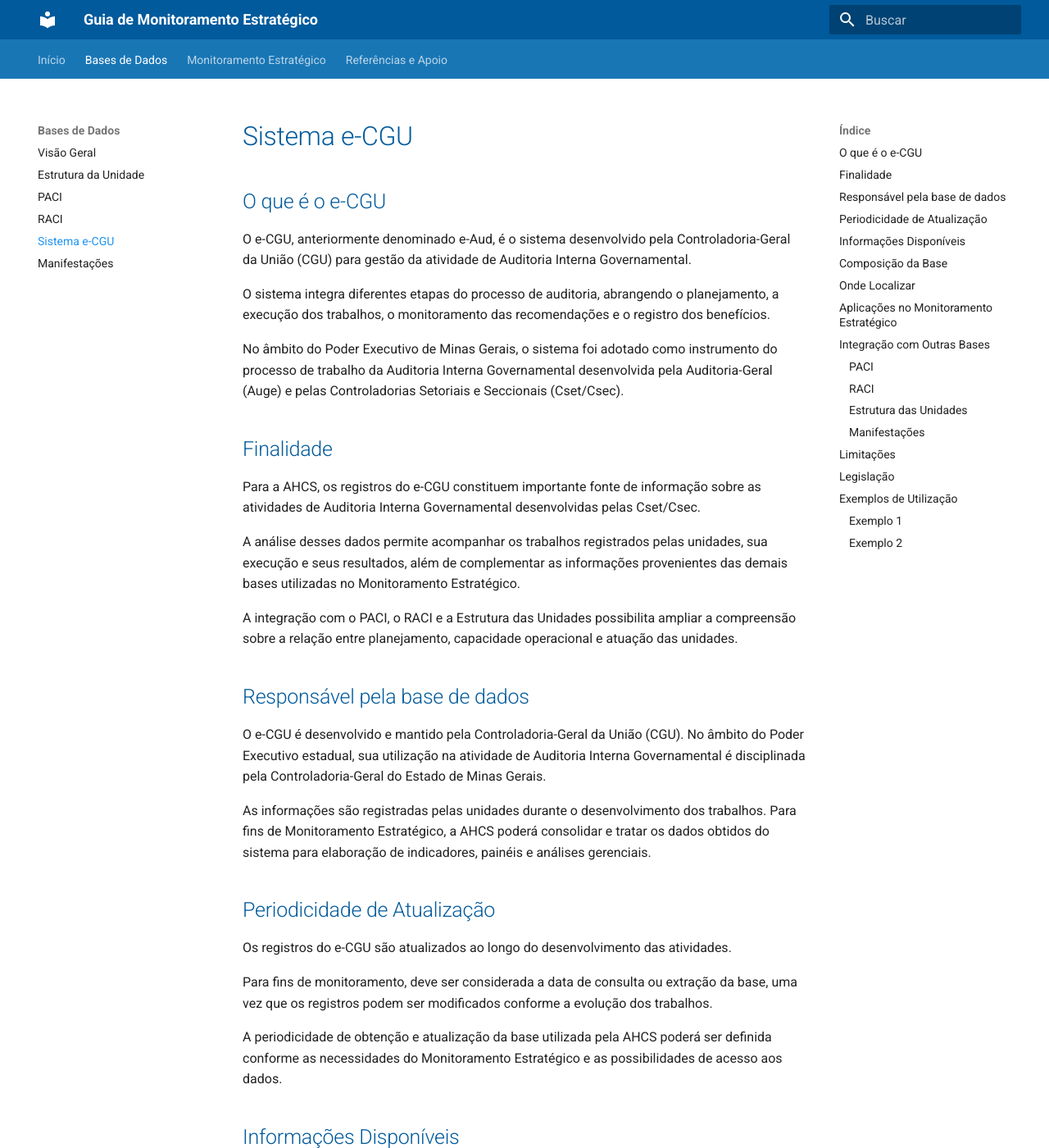
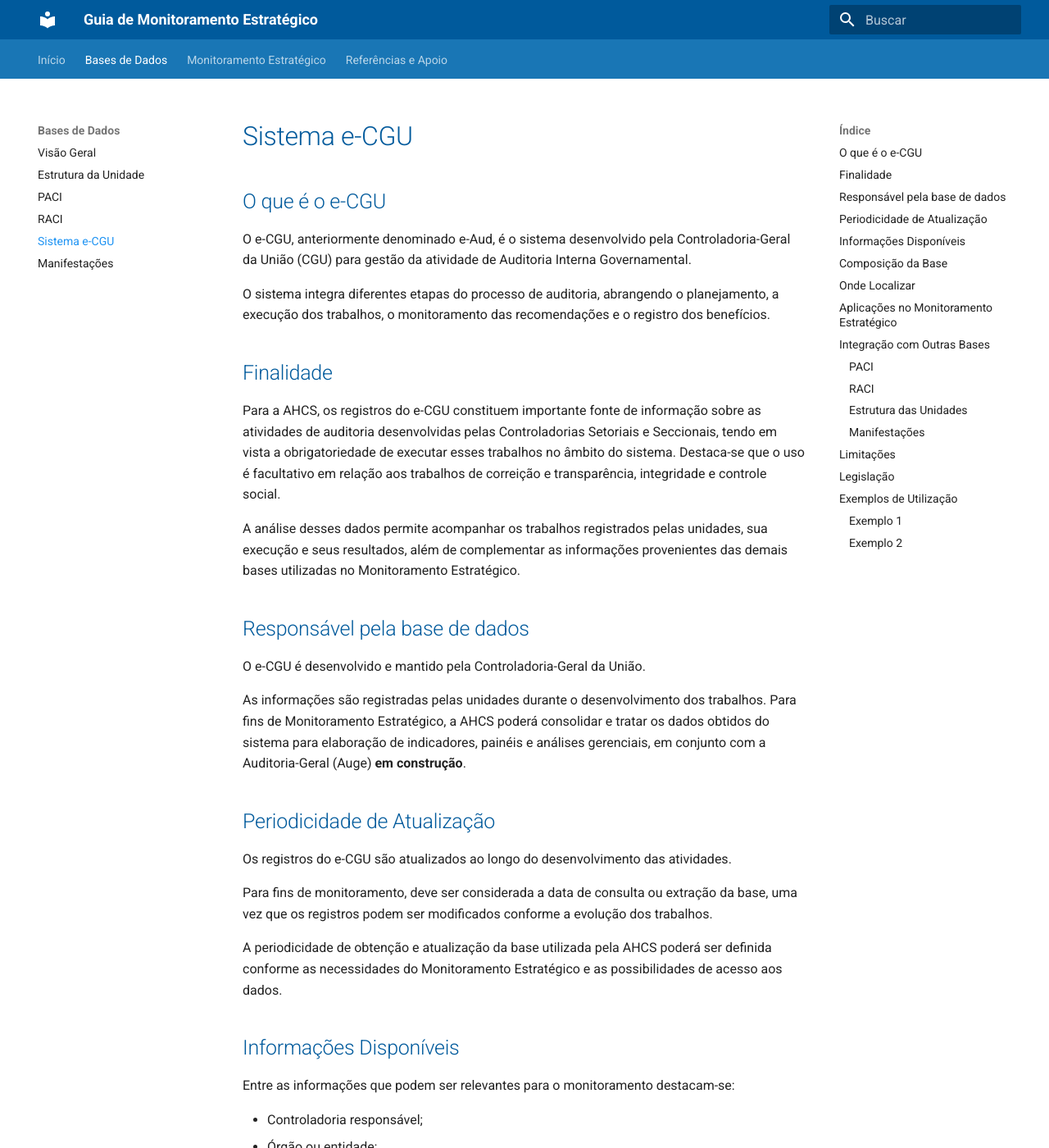
Before and after one commit to CGEMG-AHCS/guia-monitoramento-estrategico, an MkDocs documentation site: the page built from docs/bases-dados/e-cgu.md, in a window 1280 px wide and 1400 px high. Shown: the whole window at 82% size. Built offline with MkDocs 1.6.1 and Material for MkDocs 9.7.7, drawn with Linux system fonts in a browser that asks for light colours.

Commit message:
Update e-cgu.md

```diff
--- a/docs/bases-dados/e-cgu.md
+++ b/docs/bases-dados/e-cgu.md
@@ -6,21 +6,17 @@
 
 O sistema integra diferentes etapas do processo de auditoria, abrangendo o planejamento, a execução dos trabalhos, o monitoramento das recomendações e o registro dos benefícios.
 
-No âmbito do Poder Executivo de Minas Gerais, o sistema foi adotado como instrumento do processo de trabalho da Auditoria Interna Governamental desenvolvida pela Auditoria-Geral (Auge) e pelas Controladorias Setoriais e Seccionais (Cset/Csec).
-
 ## Finalidade
 
-Para a AHCS, os registros do e-CGU constituem importante fonte de informação sobre as atividades de Auditoria Interna Governamental desenvolvidas pelas Cset/Csec.
+Para a AHCS, os registros do e-CGU constituem importante fonte de informação sobre as atividades de auditoria desenvolvidas pelas Controladorias Setoriais e Seccionais, tendo em vista a obrigatoriedade de executar esses trabalhos no âmbito do sistema. Destaca-se que o uso é facultativo em relação aos trabalhos de correição e transparência, integridade e controle social.
 
 A análise desses dados permite acompanhar os trabalhos registrados pelas unidades, sua execução e seus resultados, além de complementar as informações provenientes das demais bases utilizadas no Monitoramento Estratégico.
 
-A integração com o PACI, o RACI e a Estrutura das Unidades possibilita ampliar a compreensão sobre a relação entre planejamento, capacidade operacional e atuação das unidades.
-
 ## Responsável pela base de dados
 
-O e-CGU é desenvolvido e mantido pela Controladoria-Geral da União (CGU). No âmbito do Poder Executivo estadual, sua utilização na atividade de Auditoria Interna Governamental é disciplinada pela Controladoria-Geral do Estado de Minas Gerais.
+O e-CGU é desenvolvido e mantido pela Controladoria-Geral da União.
 
-As informações são registradas pelas unidades durante o desenvolvimento dos trabalhos. Para fins de Monitoramento Estratégico, a AHCS poderá consolidar e tratar os dados obtidos do sistema para elaboração de indicadores, painéis e análises gerenciais.
+As informações são registradas pelas unidades durante o desenvolvimento dos trabalhos. Para fins de Monitoramento Estratégico, a AHCS poderá consolidar e tratar os dados obtidos do sistema para elaboração de indicadores, painéis e análises gerenciais, em conjunto com a Auditoria-Geral (Auge) **em construção**.
 
 ## Periodicidade de Atualização
 
```
